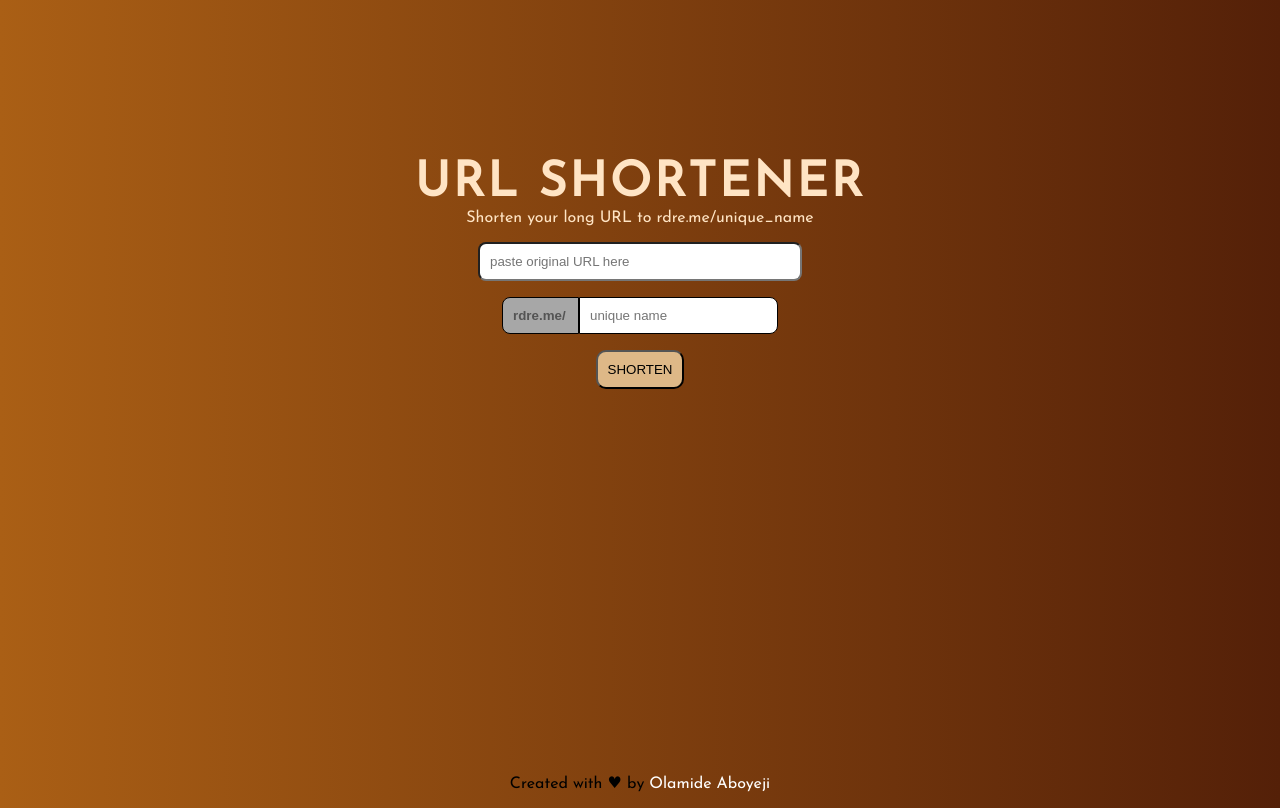
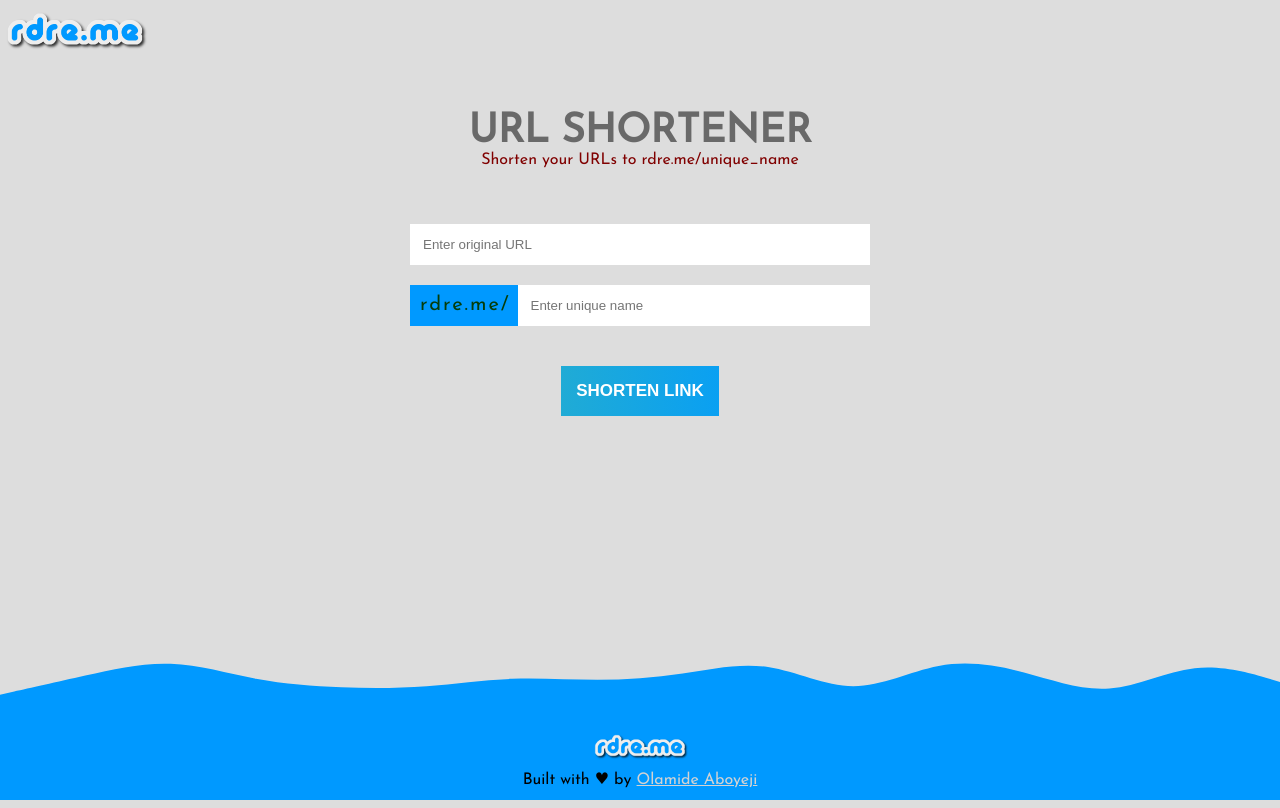
Before and after one commit to aolamide/url-shortener, a website: page public/index.html in a window 1280 px wide. Drawn offline with Linux system fonts and the light colour scheme.

Commit message:
UI modifications

```diff
--- a/public/index.html
+++ b/public/index.html
@@ -3,24 +3,57 @@
 <head>
   <meta charset="UTF-8">
   <meta name="viewport" content="width=device-width, initial-scale=1.0">
+  <link rel="shortcut icon" href="logo.png" type="image/x-icon">
   <meta name="description" content="rdre.me is a free URL shortening service that enables you shorten your long URLs to rdre.me/unique_name. Say bye to remembering long URLs/links. Custom URLS, branded links.">
   <meta http-equiv="X-UA-Compatible" content="ie=edge">
-    <link rel="stylesheet" type="text/css" href="//fonts.googleapis.com/css?family=Josefin+Sans" />
+  <link rel="stylesheet" type="text/css" href="https://fonts.googleapis.com/css?family=Josefin+Sans" />
+  <link rel="manifest" href="/js/app.webmanifest">
+  <link rel="apple-touch-icon" href="images/icons/icon-192x192.png">
+  <meta name="theme-color" content="#0099ff">
+  <meta name="og:title" content="rdre.me - URL shortener">
+	<meta property="og:image" content="https://rdre.me/images/logo.png">
+	<meta name="twitter:card" content="summary_large_image" />
+	<meta name="og:type" content="website">
+	<meta name="twitter:site" content="@olamideaboyeji">
+	<meta name="twitter:title" content="rdre.me - URL shortener">
+	<meta name="twitter:image" content="https://rdre.me/images/logo.png">
+  <title>rdre.me - URL shortener</title>
   <link rel="stylesheet" href="style.css">
-    <title>rdre.me | Shorten long URLs</title>
+  <script src="js/view.js"></script>
 </head>
 <body>
+  <div class="container">
+    <div>
+      <img src="images/logo.png" alt="logo" height="auto" width="150px">
+    </div>
+    <div>
+      <h1>URL SHORTENER</h1>
+      <p class="sl">Shorten your URLs to rdre.me/unique_name</p>
+    </div>
     <form id="url-form">
-        <h1 class="header">URL SHORTENER</h1>
-        <p class="desc">Shorten your long URL to rdre.me/<span>unique_name</span></p>
-        <p><input required class="url-input" id="original-url" type="url" placeholder="paste original URL here"></p>
-        <input disabled class="base-url" value="rdre.me/"><input required class="unique-input" id="unique-name" type="text" placeholder="unique name">
-        <p id='status'><button>SHORTEN</button></p>
+      <div class="form-group">
+        <input autocomplete="off" id="original-url" required placeholder="Enter original URL"  type="url">
+      </div>
+      <div class="form-group f1">
+        <span>rdre.me/</span>
+        <input autocomplete="off" id="unique-name" required placeholder="Enter unique name" type="text">
+      </div>
+      <div id='status'>
+        <button class="send" type="submit">SHORTEN LINK</button>
+      </div>
       <p id="confirmationShow"></p>
       <input id="confirmation"></input>
-        <p id="copyButton"></p>
+      <button style="display: none;" type="button" id="copyButton">Copy Link</button>
     </form>
-    <p>Created with &hearts; by <a target='_blank' href="https://twitter.com/olamideaboyeji">Olamide Aboyeji</a></p>
+  </div>
+    <div style="width: 100%; text-align: center;">
+      <svg xmlns="http://www.w3.org/2000/svg" viewBox="0 0 1440 320" preserveAspectRatio="none" style="height: 4rem; width : 100%; display : block"><path fill="#0099ff" fill-opacity="1" d="M0,224L16,208C32,192,64,160,96,128C128,96,160,64,192,69.3C224,75,256,117,288,144C320,171,352,181,384,186.7C416,192,448,192,480,181.3C512,171,544,149,576,144C608,139,640,149,672,149.3C704,149,736,139,768,117.3C800,96,832,64,864,85.3C896,107,928,181,960,181.3C992,181,1024,107,1056,80C1088,53,1120,75,1152,112C1184,149,1216,203,1248,192C1280,181,1312,107,1344,90.7C1376,75,1408,117,1424,138.7L1440,160L1440,320L1424,320C1408,320,1376,320,1344,320C1312,320,1280,320,1248,320C1216,320,1184,320,1152,320C1120,320,1088,320,1056,320C1024,320,992,320,960,320C928,320,896,320,864,320C832,320,800,320,768,320C736,320,704,320,672,320C640,320,608,320,576,320C544,320,512,320,480,320C448,320,416,320,384,320C352,320,320,320,288,320C256,320,224,320,192,320C160,320,128,320,96,320C64,320,32,320,16,320L0,320Z"></path></svg>
+      <div class="footer">
+        <img src="images/logo.png" alt="logo" height="auto" width="100px">
+        <p style="margin: 0;">Built with &hearts; by <a href="https://aolamide.tech" target="_blank">Olamide Aboyeji</a></p>
+      </div>
+    </div>
+  <script src="js/main.js"></script>
+  <script src="js/pwa.js"></script>
 </body>
-<script src="main.js"></script>
 </html>
--- a/public/main.js
+++ b/public/js/main.js
@@ -25,21 +25,21 @@ const formSubmit = e => {
         })
         .then(data => data.json())
         .then(response => {
-            status.innerHTML = '<button>SHORTEN</button>'
+            status.innerHTML = '<button class="send">SHORTEN LINK</button>'
             if(!response.ok){
                 confirmationShow.innerText = response.msg;
             }
             else {
                 e.target.reset()
-                confirmationShow.innerHTML = `Hooray!!! The link can now be visited through <a target="_blank" href="https://${response.newUrl}" rel = "noopener noreferer" > ${response.newUrl} </a>`
+                confirmationShow.innerHTML = `Hooray!!! The link can now be visited through <a target="_blank" href="https://${response.newUrl}"> ${response.newUrl} </a>`
                 confirmation.value = 'https://' + response.newUrl;
-                copyButton.innerText = 'Copy Link';
+                copyButton.style.display = 'block';
             }
         })
         .catch(err => {
             console.log('oops', err);
-            status.innerHTML = '<button>SHORTEN</button>';
-            confirmationShow.innerText = 'Network error, retry'
+            status.innerHTML = '<button class="send">SHORTEN LINK</button>';
+            confirmationShow.innerText = "Oops, looks like you're offline";
         })
     };
 }
@@ -50,7 +50,7 @@ const copyText = ()  => {
     document.execCommand("copy");
     confirmation.blur()
     alert("Copied " + confirmation.value);
-    copyButton.innerText = ''
+    copyButton.style.display = 'none'
 }
 
 urlForm.addEventListener('submit', formSubmit);
--- a/public/style.css
+++ b/public/style.css
@@ -1,95 +1,105 @@
+body, html {
+  margin: 0;
+  padding: 0;
+  background-color: #ddd;
+  overflow-x: hidden;
+  font-family: 'Josefin Sans', Verdana, Geneva, Tahoma, sans-serif;
+}
 body{
-    text-align: center;
-    display: flex;
-    flex-direction: column;
-    justify-content: space-between;
-    background : linear-gradient(to right, #aa5f15, #542008);
-}
-html, body {
-    font-family: 'Josefin Sans', Verdana, Geneva, Tahoma, sans-serif;
-    overflow: hidden;
-    height: 100%;
-}
-form{
-    border: red;
-    padding-top: 15vh
-}
-.header{
-    color: bisque;
-    letter-spacing: 3px;
-    font-size: 3rem;
-    margin-bottom: 1px;
-}
-.header span {
-    font-style: italic;
-}
-.desc{
-    margin-top :2px;
-    color: bisque;
-}
-.base-url{
-    padding: 10px;
-    background-color: #a7a7a7;
-    border-radius: 8px 0 0 8px;
-    border: 1px solid black;
-    width: 55px;
-    font-weight: bold
+  height: 100vh;
+  height: calc(var(--vh, 1vh) * 100);
+  display: flex;
+  flex-direction: column;
+  justify-content: space-between;
 }
 
-.unique-input{
-    padding: 10px;
-    border-radius: 0 8px 8px 0;
-    outline: none;
-    border: 1px solid black;
+form {
+  width: 500px;
+  margin: auto;
+  padding: 20px;
+  box-sizing: border-box;
 }
-.url-input{
-    border-radius: 8px;
-    padding: 10px;
-    width: 300px;
-    outline : none;
+button.send {
+  font-weight: bold;
+  font-size: 17px;
+  padding: 15px;
+  color: white;
+  display: block;
+  margin: auto;
+  margin-top: 40px;
+  border: 0;
+  background : linear-gradient(to right, rgb(32, 171, 213), rgb(10, 160, 242));
 }
-
-button{
-    background-color: burlywood;
-    padding: 10px;
-    border-radius: 10px;
-    outline: none;
-    cursor: pointer;
+button:hover{
+  cursor: pointer;
 }
-
-#confirmation{
-    display: block;
-    margin-left : 4000px;
-    height: 3px
+.form-group {
+  margin: 20px 0;
+  width: 100%;
+  box-sizing: border-box;
 }
-
-#confirmationShow {
-    font-style: italics;
+input[type=url] {
+  width: 100%;
 }
-
-#copyButton {
-    text-decoration: underline;
+input{
+  padding: 13px;
+  box-sizing: border-box;
+  border: 0;
 }
-
-#copyButton:hover {
-    cursor : pointer;
-    color: aqua;
+input[type=text] {
+  border-left: 0;
+  width: 80%;
 }
-
-a{
-    text-decoration: none;
-    color: white;
+.f1 {
+  display: flex;
 }
-
+span {
+  background : #0099ff;
+  padding: 9px 7px 10px 9px;
+  border: 1px solid #0099ff;
+  border-right: none;
+  color: #063D08;
+  font-size: 20px;
+  letter-spacing: 2px;
+  box-sizing: border-box;
+}
+h1 {
+  text-align: center;
+  font-size: 40px;
+  margin-bottom: 0;
+  margin-top: 50px;
+  color: dimgray;
+}
+.sl {
+  margin-top: 0;
+  text-align: center;
+  color: maroon;
+}
+a {
+  color: lightgray;
+}
+img:hover {
+  cursor: pointer;
+}
+.footer {
+  background-color: #0099ff;
+  padding: 12px
+}
+@media screen and (max-width: 500px) {
+  form {
+    width: 90vw;
+  }
+}
 .loader {
 	border: 8px solid #f3f3f3;
 	border-radius: 50%;
-	border-top: 8px solid orange;
-	width: 10px;
-	height: 10px;
+	border-top: 8px solid #0099ff;
+	width: 30px;
+  height: 30px;
+  display: block;
 	-webkit-animation: spin 2s linear infinite;
 	animation: spin 2s linear infinite;
-	margin: 8px auto !important;
+	margin: 8px auto;
 }
 
 @-webkit-keyframes spin {
@@ -101,3 +111,30 @@ a{
     0% { transform: rotate(0deg); }
     100% { transform: rotate(360deg); }
 }
+
+#confirmation{
+  display: block;
+  position: absolute;
+  left : -9000px;
+  height: 3px;
+  background-color: #ddd;
+  color: #ddd;
+  outline: none;
+}
+
+#confirmationShow {
+  font-style: italics;
+  margin-top: 20px;
+  text-align: center;
+}
+#confirmationShow a {
+  font-weight: bold;
+  color: steelblue;
+}
+#copyButton {
+  text-decoration: underline;
+  background: none;
+  border: 0;
+  display: block;
+  margin: auto;
+}
```
Also changed, not shown: public/404.html (+14 -7 lines). Lines whose indentation alone changed are shown as unchanged.
